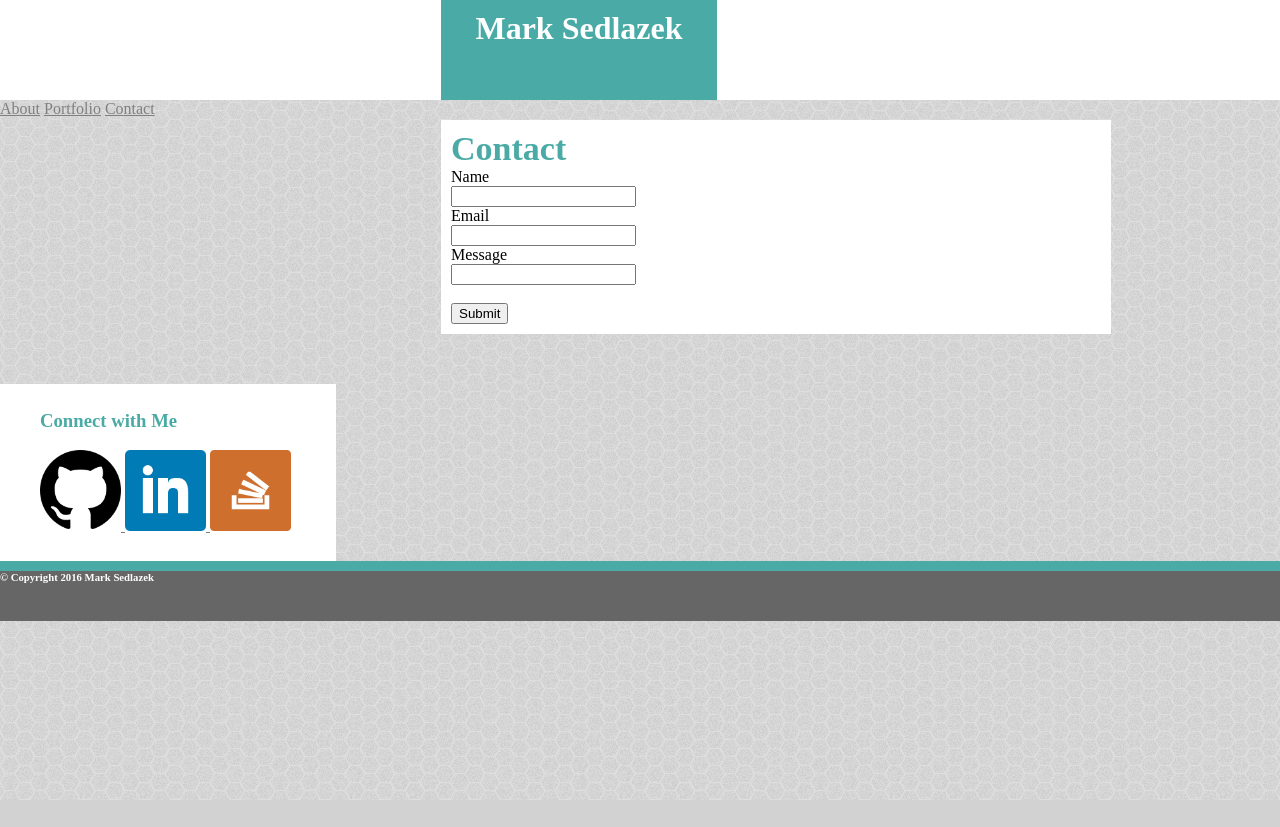
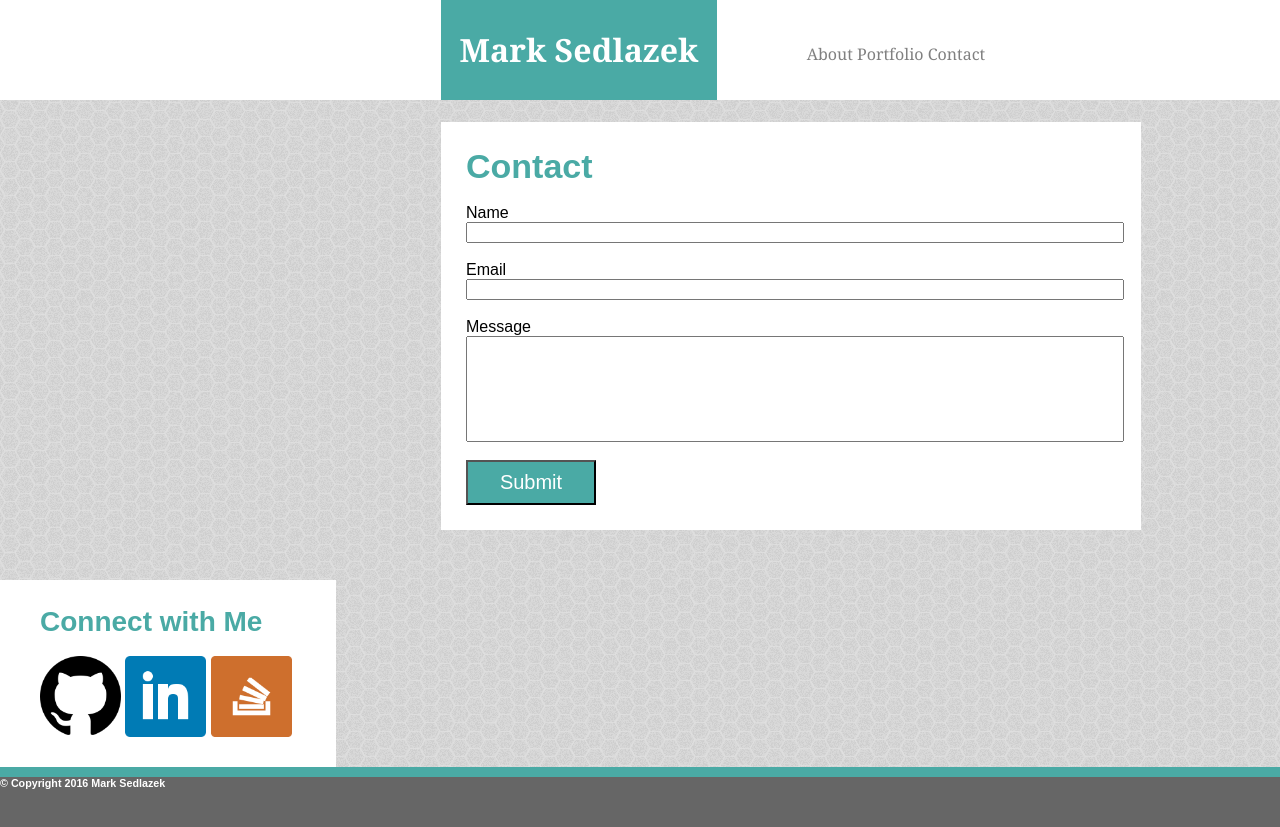
Before and after one commit to msedlazek/Basic-Portfolio, a PHP site: page /contact.html in a window 1280 px wide; the page is wider, and only the part inside the window is pictured. Before the commit the page ends 800 px from the top of that part, so only its background shows below. Run offline with PHP 8.4, Linux system fonts and the light colour scheme.

Commit message:
Much more CSS done. Still need navbar, footer, and tweaks.

```diff
--- a/assets/css/style.css
+++ b/assets/css/style.css
@@ -11,9 +11,11 @@ body {
 
 a {
 	color: gray;
+	text-decoration: none;
 }
 
 header {
+	font-family: 'Georgia', Times, Times New Roman, serif;
 	width: 100%;
 	height: 100px;
 	background-color: white;
@@ -29,23 +31,32 @@ h1 {
 	text-align: center;
 	padding: 10px;
 	margin-left: 441px;
+	margin-right: 0;
+	line-height: 2.5;
 	float; left;
 }
 
 nav {
 	float: left;
+	margin: 0;
+	text-align: center;
+	width: 140%;
+	position: relative;
+	top: -57px;
 }
 
 
 
 section {
+	clear: both;
+	font-family:'Arial', 'Helvetica Neue', Helvetica, sans-serif;
 	float: left;
 	width: 650px;
 	background-color: white;
 	margin-bottom: 50px;
 	margin-right: 50px;
 	margin-left: 441px;
-	padding: 10px;
+	padding: 25px;
 }
 
 h2 {
@@ -53,8 +64,21 @@ h2 {
 	font-size: 34px;
 }
 
+h4 {
+	background-color: #4aaaa5;
+	color: #ffffff;
+	text-align: center;
+	font-size: 20px;
+	width: 88%;
+	position: relative;
+	bottom: 75px;
+	padding-top: 20px;
+	padding-bottom: 20px;
+}
+
 
 aside {
+	font-family: 'Arial', 'Helvetica Neue', Helvetica, sans-serif;
 	float: left;
 	background-color: white;
 	width: 270px;
@@ -64,9 +88,11 @@ aside {
 
 h3 {
 	color: #4aaaa5;
+	font-size: 28px;
 }
 
 footer {
+	font-family: 'Arial', 'Helvetica Neue', Helvetica, sans-serif;
 	clear: both;
 	color: #ffffff;
 	background-color: #666666;
@@ -79,60 +105,83 @@ footer {
 	margin-top: 20px;
 }
 
+
+.namefield {
+	width: 100%;
+}
+
+.emailfield {
+	width: 100%;
+}
+
+.submissionfield {
+	height: 100px;
+	width: 100%;
+}
+
+.submitbutton {
+	background-color: #4aaaa5;
+	color: #ffffff;
+	font-size: 20px;
+	width: 20%;
+	height: 45px;
+}
+
 #profilepic {
 	width: 200px;
 	padding-right: 10px;
 	float: left;
 }
 
+/*For connecting links on all pages.*/
 #contactlink {
 	width: 30%;
 }
 
-#projects {
+/*This is for the main section of the Portfolio Page*/
+
+.row1 {
 	float: left;
+	width: 50%;
+}
+
+.row2 {
+	float: left;
+	width: 50%;
+	padding-top: 57px;
 }
 
 #hangman {
-	float: left;
 }
 
 #hangmanpic {
-	width: 40%;
+	width: 88%;
 }
 
 #rpggame {
-	float: left;
 }
 
 #rpggamepic {
-	width: 40%;
+	width: 88%;
 }
 
 #triviagame {
-	float:left;
 }
 
 #triviagamepic {
-	width: 40%;
+	width: 88%;
 }
 
 #infowidget {
-	float: left;
 }
 
 #infowidgetpic {
-	width: 40%;
+	width: 88%;
 }
 
 #rockpaperscissors {
-	float: left;
 }
 
 #rpspic {
-	width: 40%;
+	width: 88%;
 }
-
-div {
-	float: left;
-}
--- a/contact.html
+++ b/contact.html
@@ -35,21 +35,25 @@
 
 		<h2>Contact</h2>
 
+		<br>
+
 		<form>
 			Name
 			<br>
-			<input type="text" name="name">
+			<input class="namefield" type="text" name="name">
+			<br>
 			<br>
 			Email
 			<br>
-			<input type="text" name="email">
+			<input class="emailfield" type="text" name="email">
+			<br>
 			<br>
 			Message
 			<br>
-			<input type="text" name="message">
+			<input class="submissionfield" type="text" name="message">
 			<br>
 			<br>
-			<input type="submit" value="Submit">
+			<input class ="submitbutton" type="submit" value="Submit">
 		</form>
 
 
```
Also changed, not shown: index.html (+8 -0 lines), portfolio.html (+21 -11 lines).
